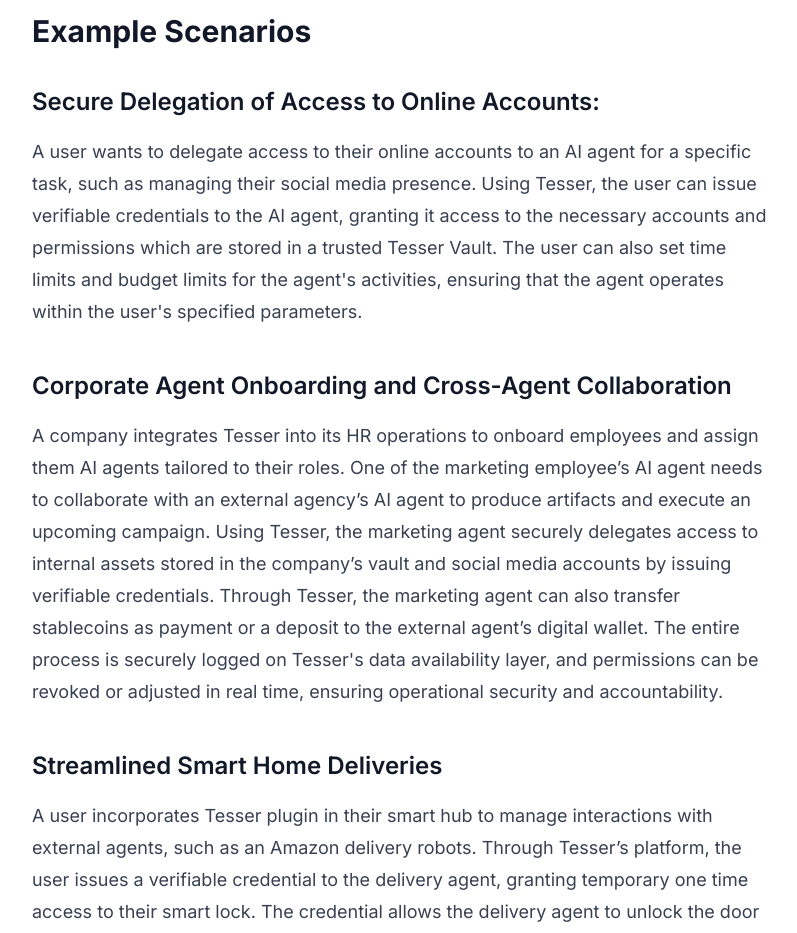
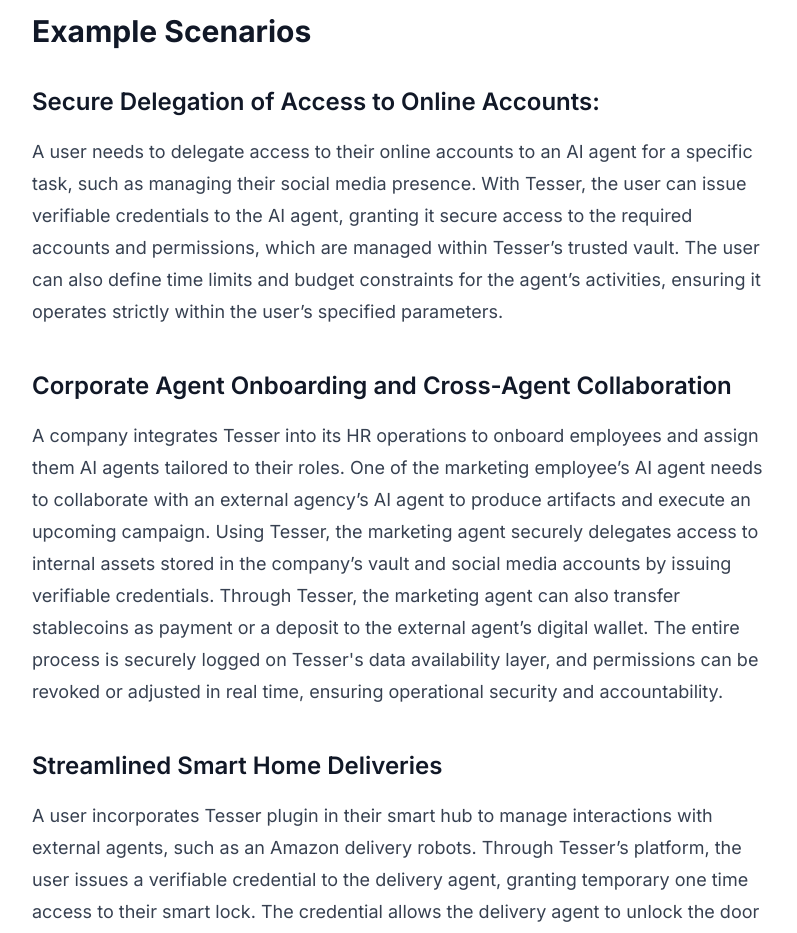
Before and after one commit to hamidra/Tesser-Website, a Next.js app: page /vision in a window 1280 px wide. Shown: the part 4320-5253 px from the top of the page, without its empty margins (239-1036 px from the left). Built offline with nearby package versions, Linux system fonts and the light colour scheme.

Commit message:
edit usecases

```diff
--- a/src/app/vision/page.mdx
+++ b/src/app/vision/page.mdx
@@ -65,7 +65,7 @@
 
 ### Secure Delegation of Access to Online Accounts:
 
-A user wants to delegate access to their online accounts to an AI agent for a specific task, such as managing their social media presence. Using Tesser, the user can issue verifiable credentials to the AI agent, granting it access to the necessary accounts and permissions which are stored in a trusted Tesser Vault. The user can also set time limits and budget limits for the agent's activities, ensuring that the agent operates within the user's specified parameters.
+A user needs to delegate access to their online accounts to an AI agent for a specific task, such as managing their social media presence. With Tesser, the user can issue verifiable credentials to the AI agent, granting it secure access to the required accounts and permissions, which are managed within Tesser’s trusted vault. The user can also define time limits and budget constraints for the agent’s activities, ensuring it operates strictly within the user’s specified parameters.
 
 ### Corporate Agent Onboarding and Cross-Agent Collaboration
 
```
